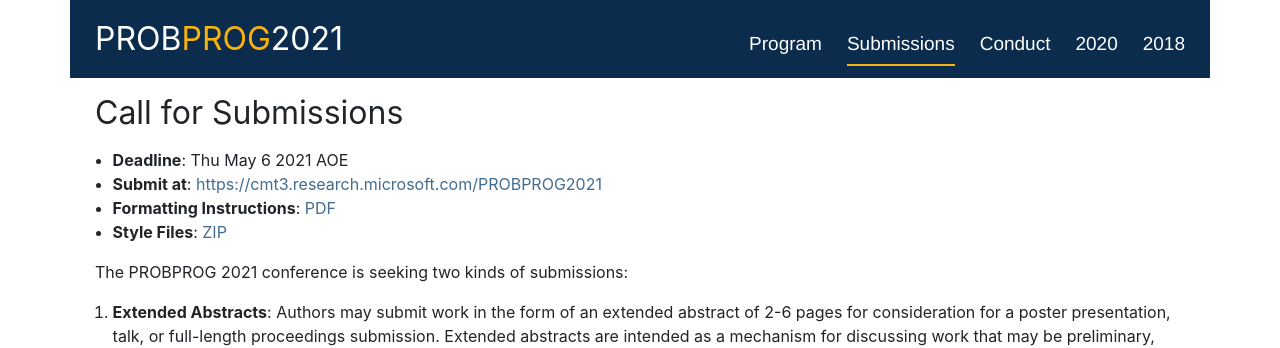
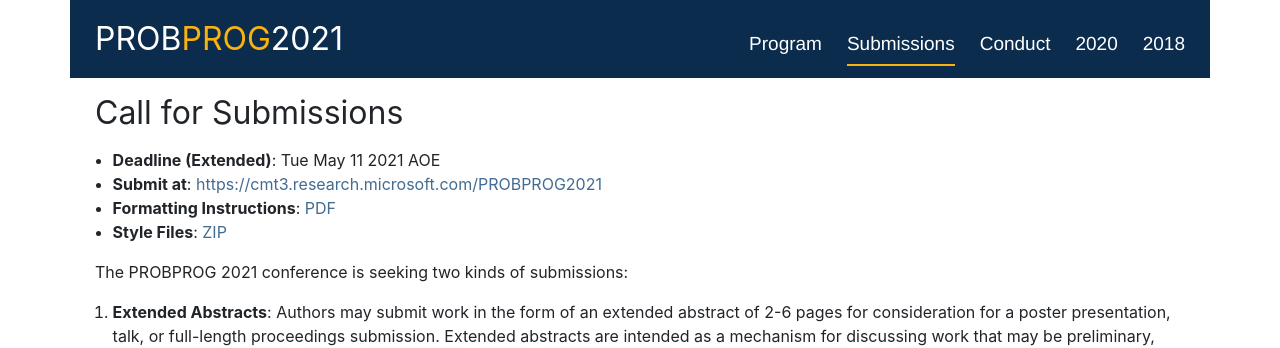
Before and after one commit to probprog-conference/probprog-conference.github.io, a Jekyll site: the page built from submissions/index.md, in a window 1280 px wide. Shown: the top 348 px of the page. Built offline with Jekyll 4.4.1, drawn with Linux system fonts in a browser that asks for light colours.

Commit message:
deadline extension

```diff
--- a/submissions/index.md
+++ b/submissions/index.md
@@ -5,7 +5,7 @@ layout: default
 
 # Call for Submissions
 
-- **Deadline**: Thu May 6 2021 AOE
+- **Deadline (Extended)**: Tue May 11 2021 AOE
 - **Submit at**: [https://cmt3.research.microsoft.com/PROBPROG2021](https://cmt3.research.microsoft.com/PROBPROG2021/)
 - **Formatting Instructions**: [PDF](/2021/probprog-2021-instructions.pdf)
 - **Style Files**: [ZIP](/2021/probprog-2021-style.zip)
```
